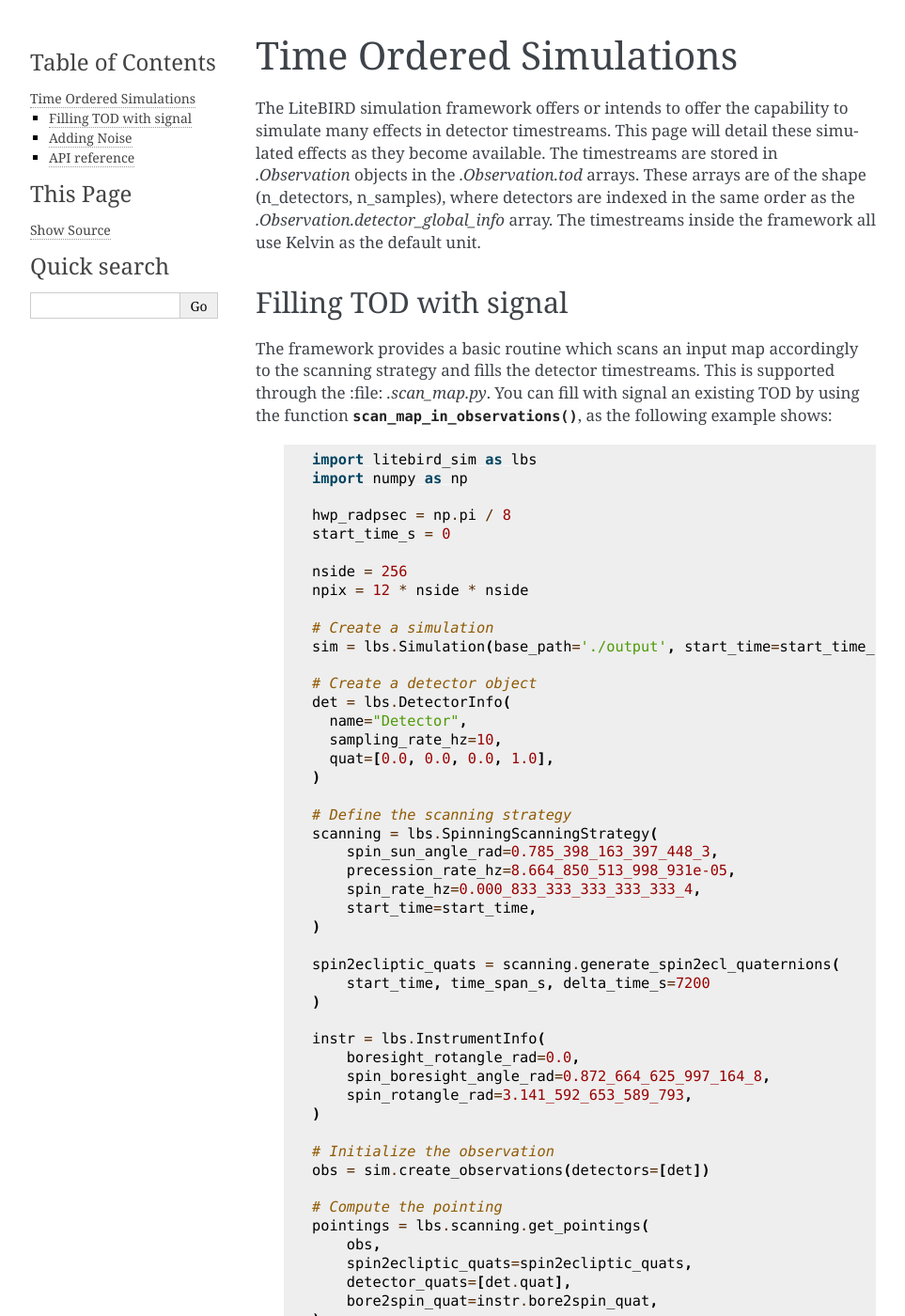
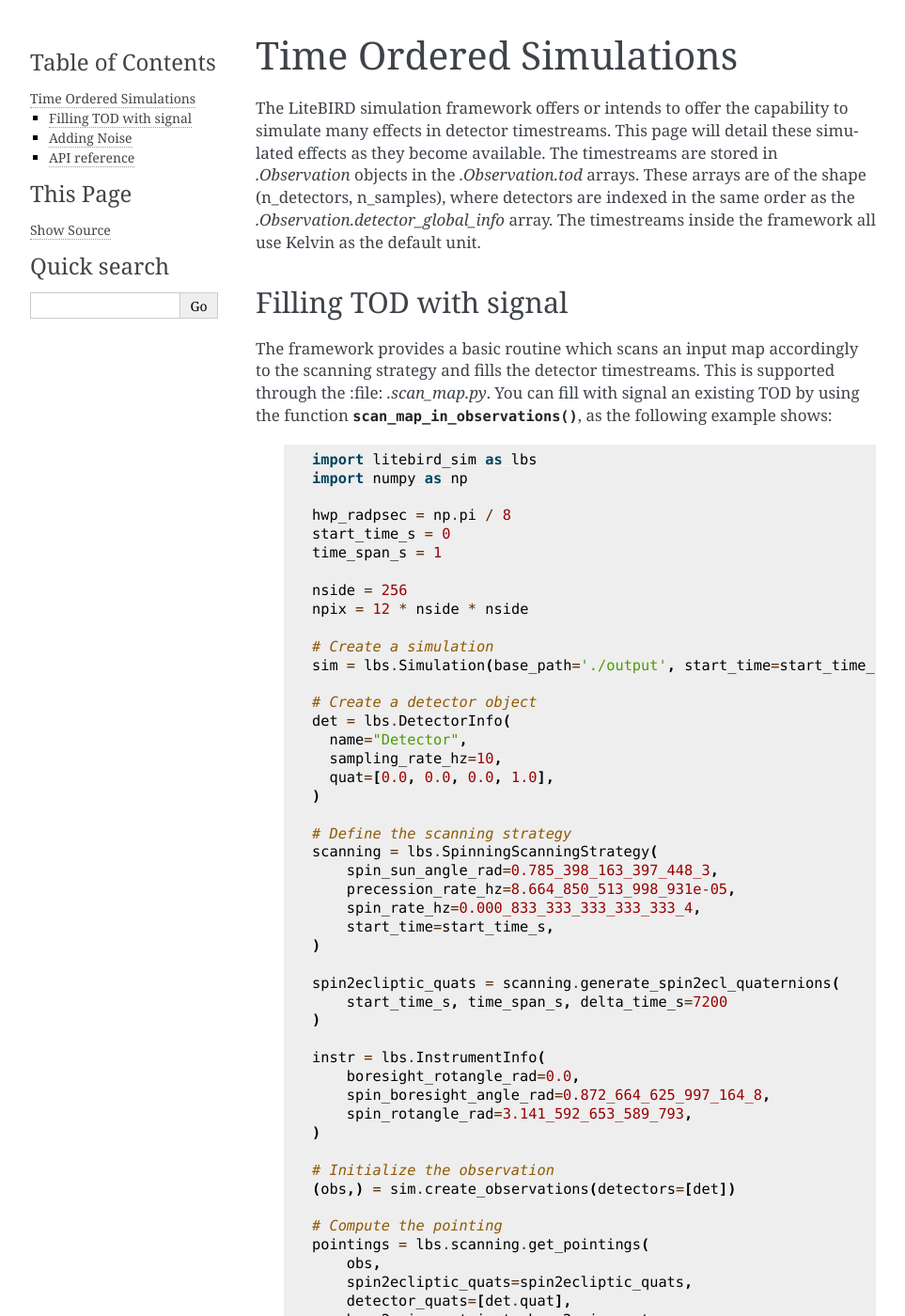
Before and after one commit to litebird/litebird_sim, a Sphinx documentation site: the page built from docs/source/timeordered.rst, in a window 1280 px wide and 1400 px high. Shown: the whole window at 94% size, without its empty margins (148-1111 px from the left). Built offline with Sphinx 7.4.7, drawn with Linux system fonts in a browser that asks for light colours.

```diff
--- a/docs/source/timeordered.rst
+++ b/docs/source/timeordered.rst
@@ -29,12 +29,13 @@ shows:
 
    hwp_radpsec = np.pi / 8
    start_time_s = 0
+   time_span_s = 1
 
    nside = 256
    npix = 12 * nside * nside
 
    # Create a simulation
-   sim = lbs.Simulation(base_path='./output', start_time=start_time_s, duration_s=1)
+   sim = lbs.Simulation(base_path='./output', start_time=start_time_s, duration_s=time_span_s)
 
    # Create a detector object
    det = lbs.DetectorInfo(
@@ -48,11 +49,11 @@ shows:
        spin_sun_angle_rad=0.785_398_163_397_448_3,
        precession_rate_hz=8.664_850_513_998_931e-05,
        spin_rate_hz=0.000_833_333_333_333_333_4,
-       start_time=start_time,
+       start_time=start_time_s,
    )
 
    spin2ecliptic_quats = scanning.generate_spin2ecl_quaternions(
-       start_time, time_span_s, delta_time_s=7200
+       start_time_s, time_span_s, delta_time_s=7200
    )
 
    instr = lbs.InstrumentInfo(
@@ -62,7 +63,7 @@ shows:
    )
 
    # Initialize the observation
-   obs = sim.create_observations(detectors=[det])
+   (obs,) = sim.create_observations(detectors=[det])
 
    # Compute the pointing
    pointings = lbs.scanning.get_pointings(
```
